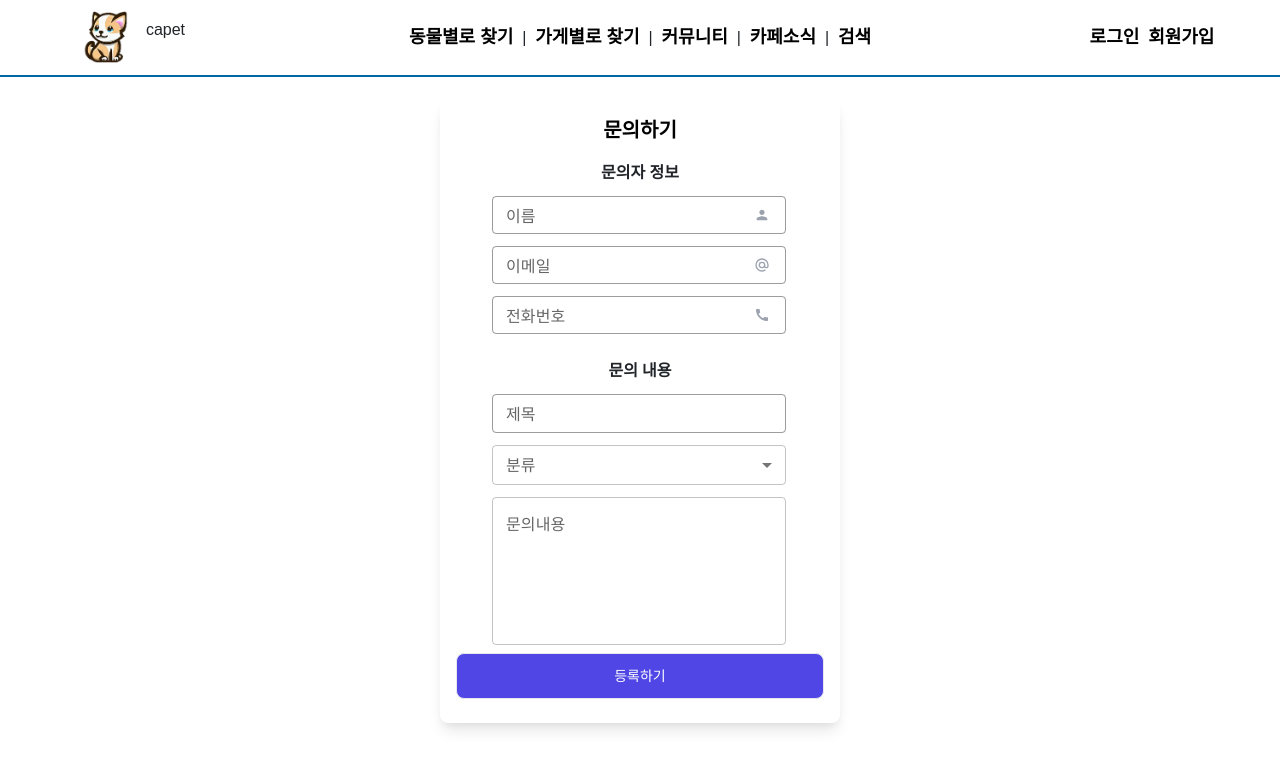
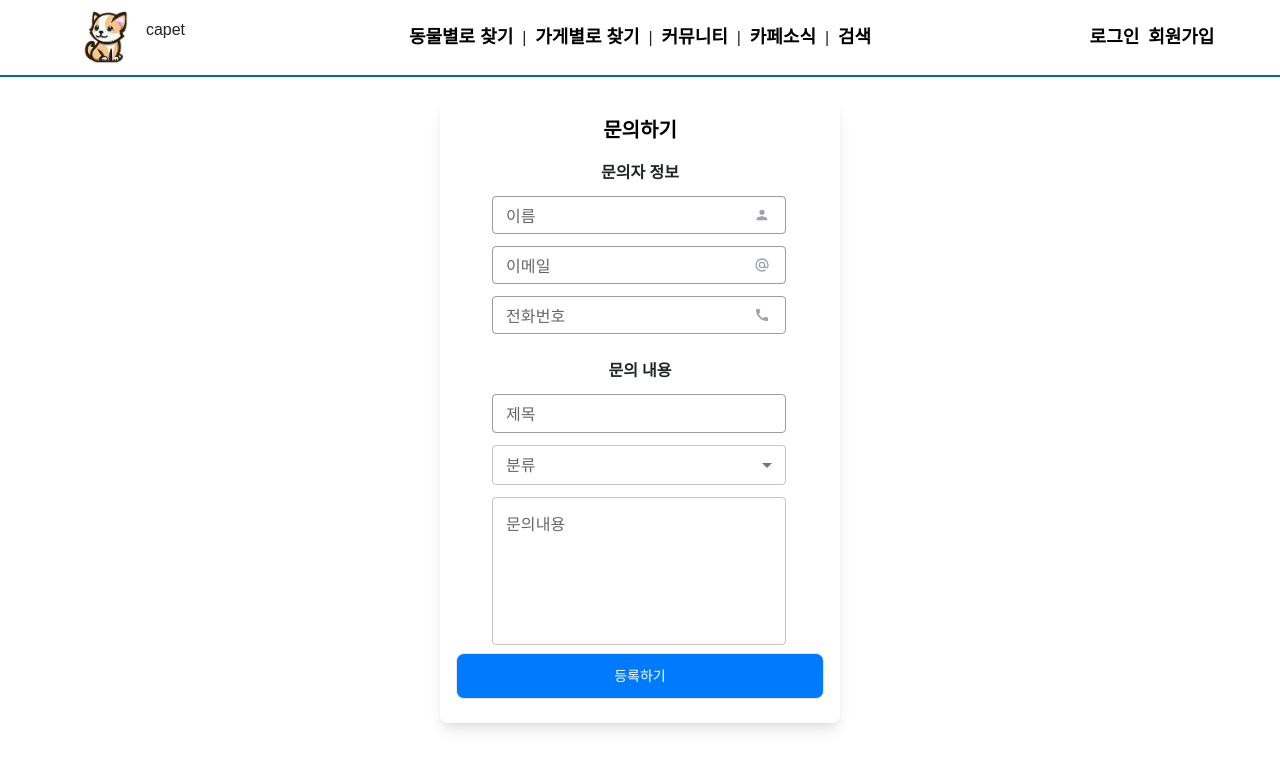
Before and after one commit to steve15963/Cafet, a React (Create React App) app in the folder frontend/: page /inquiry in a window 1280 px wide. Shown: the top 768 px of the page. Built offline with nearby package versions, Linux system fonts and the light colour scheme.

Commit message:
Design : test css 색상 수정

```diff
--- a/frontend/src/components/InquiryForm/InquiryForm.css
+++ b/frontend/src/components/InquiryForm/InquiryForm.css
@@ -68,7 +68,7 @@
   padding-bottom: 0.75rem;
   padding-left: 1.25rem;
   padding-right: 1.25rem;
-  background-color: #4f46e5;
+  background-color: #007bff;
   color: #ffffff;
   font-size: 0.875rem;
   line-height: 1.25rem;
```
